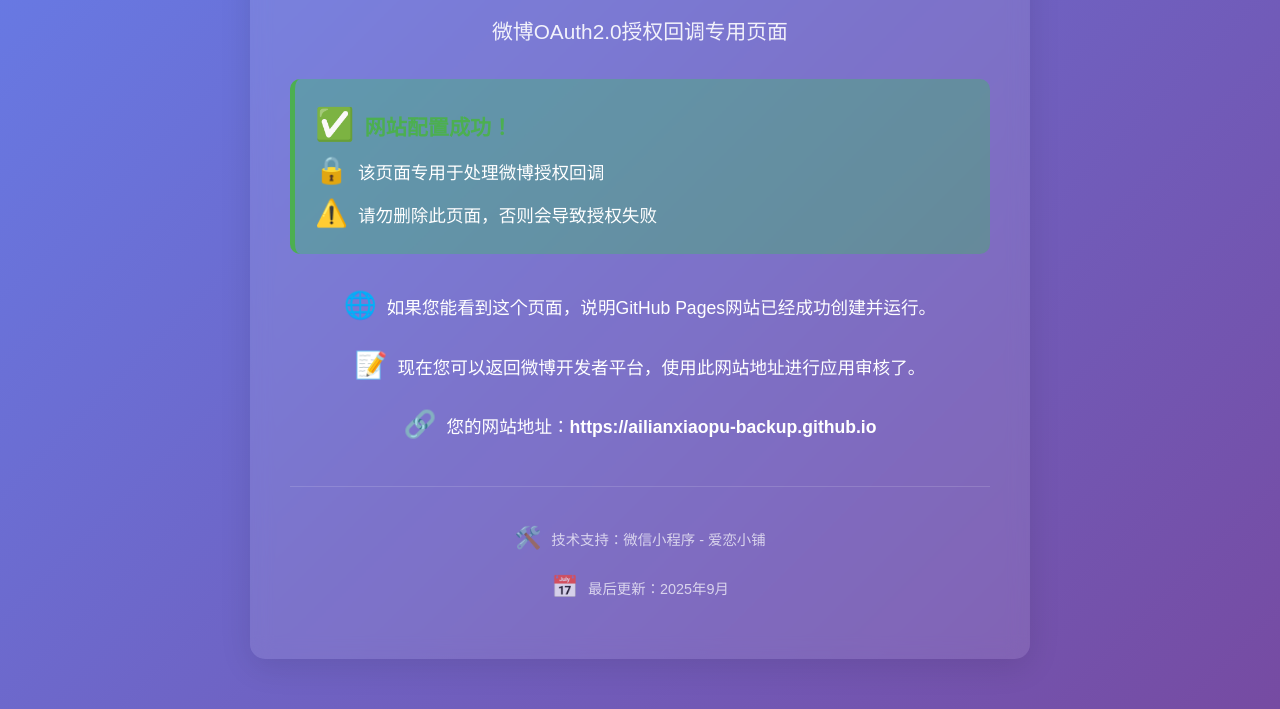
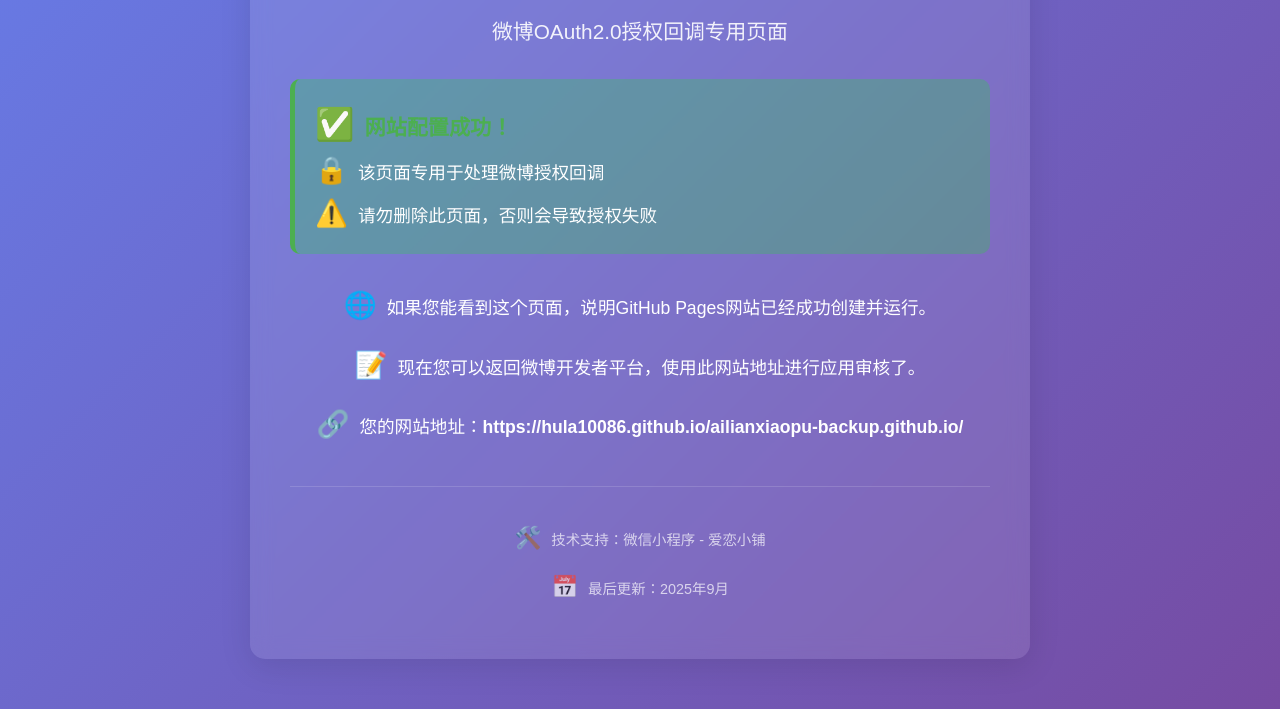
Before and after one commit to hula10086/ailianxiaopu-backup.github.io, a plain HTML site: page index.html in a window 1280 px wide. Shown: the part 233-942 px from the top of the page. Drawn offline with Linux system fonts and the light colour scheme.

Commit message:
Update index.html

```diff
--- a/index.html
+++ b/index.html
@@ -79,7 +79,7 @@
            <div class="content">
                <p><span class="emoji">🌐</span>如果您能看到这个页面，说明GitHub Pages网站已经成功创建并运行。</p>
                <p><span class="emoji">📝</span>现在您可以返回微博开发者平台，使用此网站地址进行应用审核了。</p>
-               <p><span class="emoji">🔗</span>您的网站地址：<strong>https://ailianxiaopu-backup.github.io</strong></p>
+               <p><span class="emoji">🔗</span>您的网站地址：<strong>https://hula10086.github.io/ailianxiaopu-backup.github.io/</strong></p>
            </div>
 
            <div class="footer">
```
